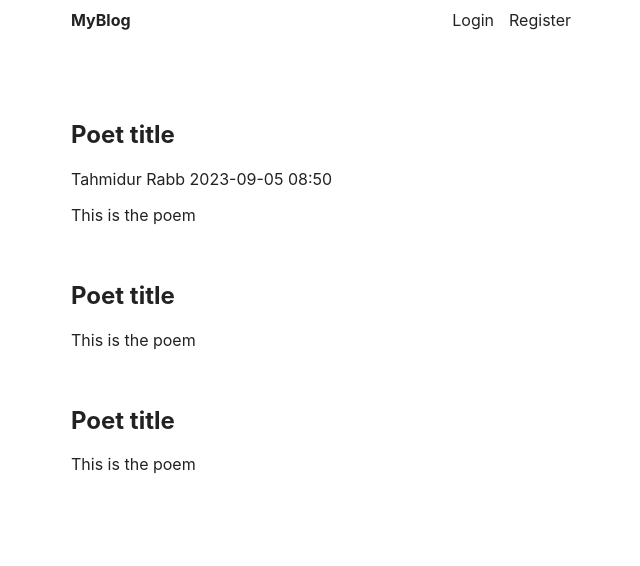
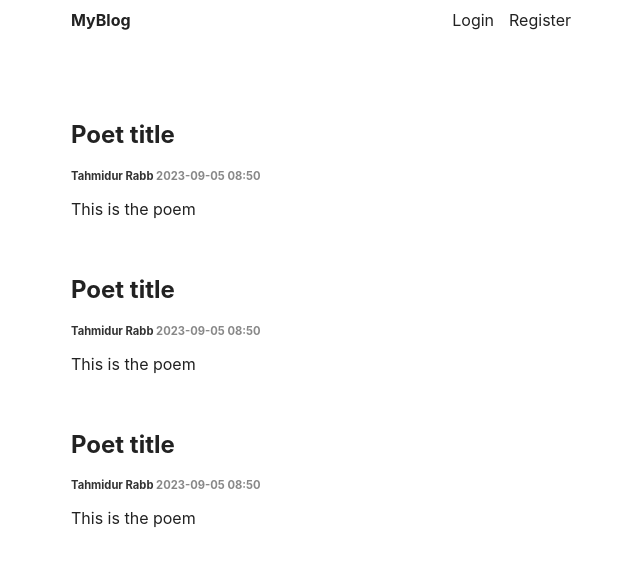
Before and after one commit to trabbAC4/poet_lands, a React (Create React App) app in the folder client/poet_lands/: page / in a window 1280 px wide. Shown: the top 566 px of the page, without its empty margins (319-959 px from the left). Built offline with nearby package versions, Linux system fonts and the light colour scheme.

Commit message:
minor tweaks

```diff
--- a/client/poet_lands/src/App.css
+++ b/client/poet_lands/src/App.css
@@ -31,6 +31,20 @@ header nav {
   gap: 15px;
 }
 
-div.post {
+div.poem p.info {
+  margin: 6px 0;
+  color: #888;
+  font-size: 0.7rem;
+  font-weight: bold;
 
 }
+
+div.poem p.info a.author {
+  color: #333;
+
+}
+
+div.post p.summary {
+  margin: 10px 0;
+  line-height: 1.4 rem;
+}
--- a/client/poet_lands/src/App.js
+++ b/client/poet_lands/src/App.js
@@ -10,26 +10,33 @@ function App() {
           <a href="">Login</a>
           <a href="">Register</a>
         </nav>
-
       </header>
-      <div className = "entry">
+      <div className = "poem">
         <img src=""></img>
         <h2> Poet title </h2>
         <p className="info">
           <a className= "author"> Tahmidur Rabb</a>
           <time> 2023-09-05 08:50</time>
         </p>
-        <p> This is the poem</p>
+        <p className= "summary"> This is the poem</p>
       </div>
-      <div className = "entry">
+      <div className = "poem">
         <img src=""></img>
         <h2> Poet title </h2>
-        <p> This is the poem</p>
+        <p className="info">
+          <a className= "author"> Tahmidur Rabb</a>
+          <time> 2023-09-05 08:50</time>
+        </p>
+        <p className= "summary"> This is the poem</p>
       </div>
-      <div className = "entry">
+      <div className = "poem">
         <img src=""></img>
         <h2> Poet title </h2>
-        <p> This is the poem</p>
+        <p className="info">
+          <a className= "author"> Tahmidur Rabb</a>
+          <time> 2023-09-05 08:50</time>
+        </p>
+        <p className= "summary"> This is the poem</p>
       </div>
     </main>
   );
```
